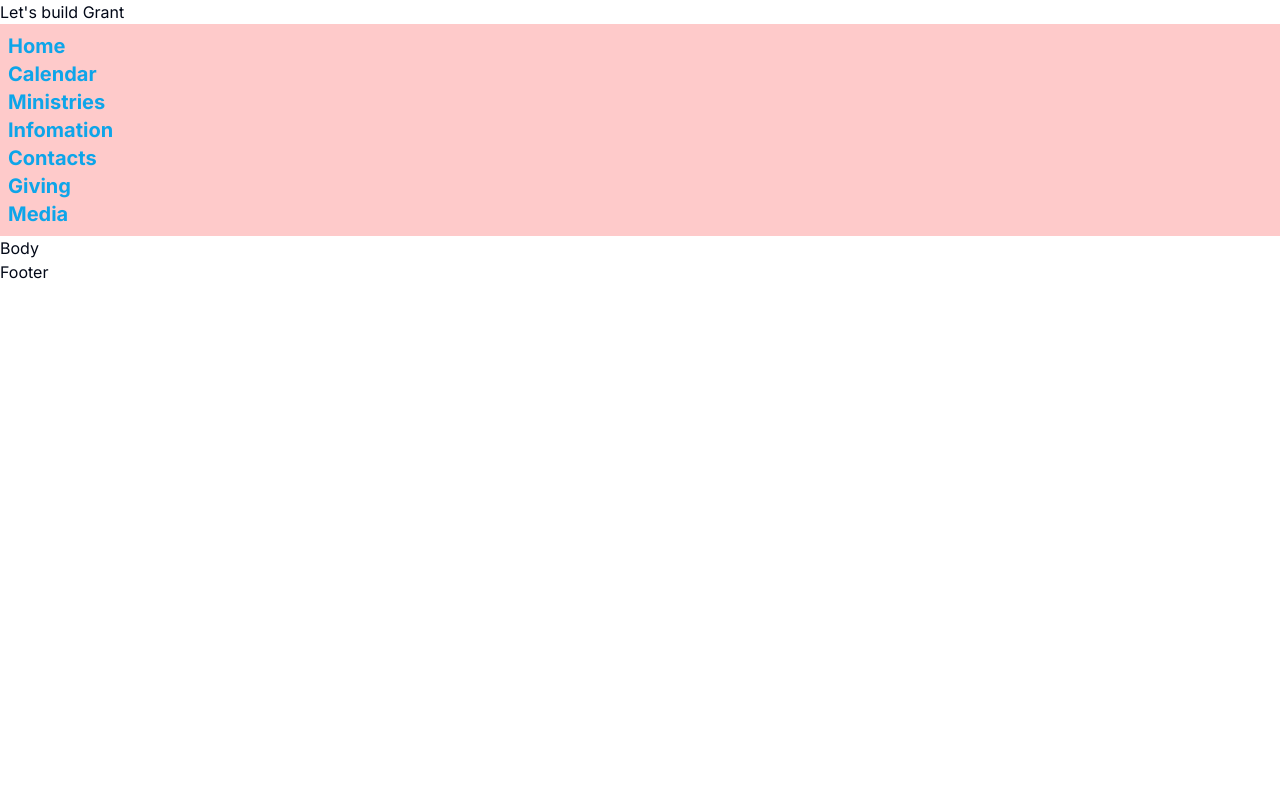
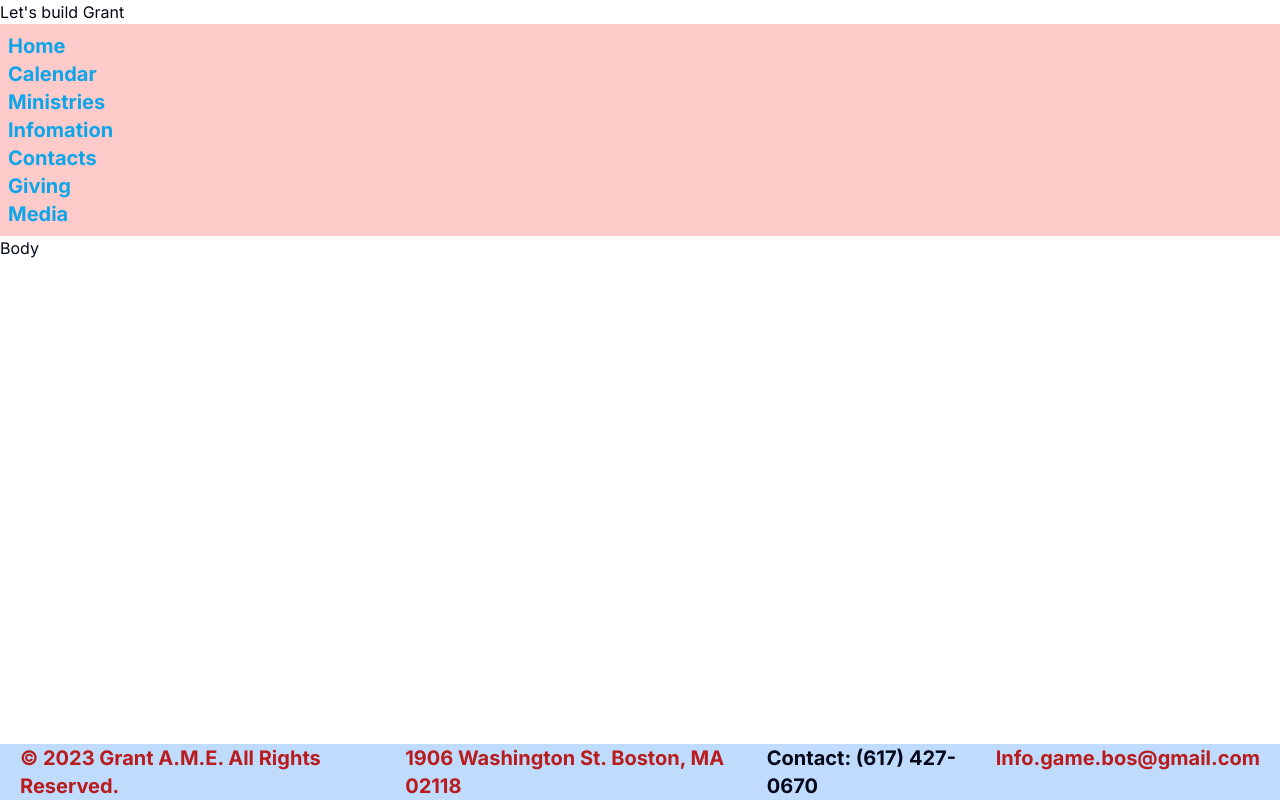
Before and after one commit to cainjason/game-v5, a Next.js app: page / in a window 1280 px wide. Built offline with nearby package versions, Linux system fonts and the light colour scheme.

Commit message:
added a fixed footer

```diff
--- a/app/components/Footer.tsx
+++ b/app/components/Footer.tsx
@@ -1,10 +1,15 @@
 
 function Footer() {
   return (
-    <footer>
-      <h2>Footer</h2>
+    <footer className="fixed bottom-0 bg-blue-200 text-xl font-bold">
+      <div className="flex flex-row justify-between ml-5 mr-5">
+        <p className="text-red-700 hover:text-pink-300 cursor-pointer">© 2023 Grant A.M.E. All Rights Reserved.</p>
+        <p className="text-red-700 hover:text-pink-300 cursor-pointer">1906 Washington St. Boston, MA 02118</p>
+        <p>Contact: (617) 427-0670</p>
+        <p className="text-red-700 hover:text-pink-300 cursor-pointer"><a>Info.game.bos@gmail.com</a></p>
+      </div>
     </footer>
   )
 }
 
-export default Footer
+export default Footer;
```
